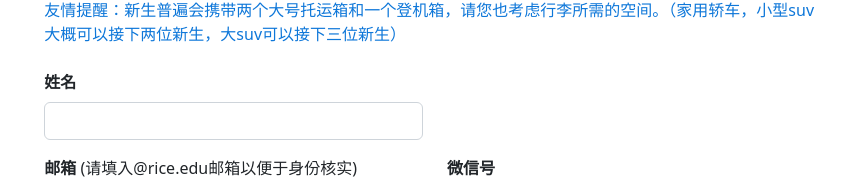
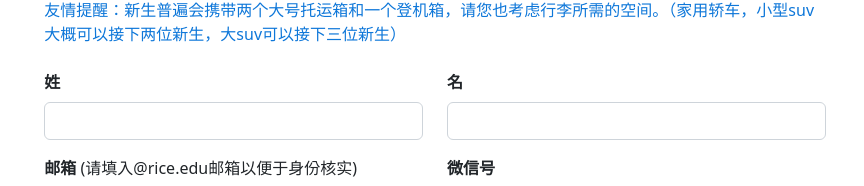
Before and after one commit to RCSSA/Freshmen-Airport-Pickup-Frontend, a React (Create React App) app in the folder airport-pickup/: page /register in a window 1280 px wide. Shown: the part 282-468 px from the top of the page, without its empty margins (205-1069 px from the left). Built offline with nearby package versions, Linux system fonts and the light colour scheme.

Commit message:
separate name and surname

```diff
--- a/airport-pickup/src/pages/Registerpage.js
+++ b/airport-pickup/src/pages/Registerpage.js
@@ -43,10 +43,12 @@ export default function RegisterPage() {
             </div>
             <form className='mt-3 row' onSubmit={(e)=>onFormSubmit(e)}>
                 <div className="my-2 col-12 col-md-6">
-                    <div className='fw-bold mb-2'>姓名</div>
+                    <div className='fw-bold mb-2'>姓</div>
                     <input type="text" className="form-control" value={name} onChange={(e) => setName(e.target.value)} placeholder=""/>
                 </div>
                 <div className="my-2 col-12 col-md-6">
+                    <div className='fw-bold mb-2'>名</div>
+                    <input type="text" className="form-control" value={name}  placeholder=""/>
                 </div>
                 <div className="my-2 col-12 col-md-6">
                     <div className='mb-2'><b>邮箱</b> (请填入@rice.edu邮箱以便于身份核实)</div>
```
